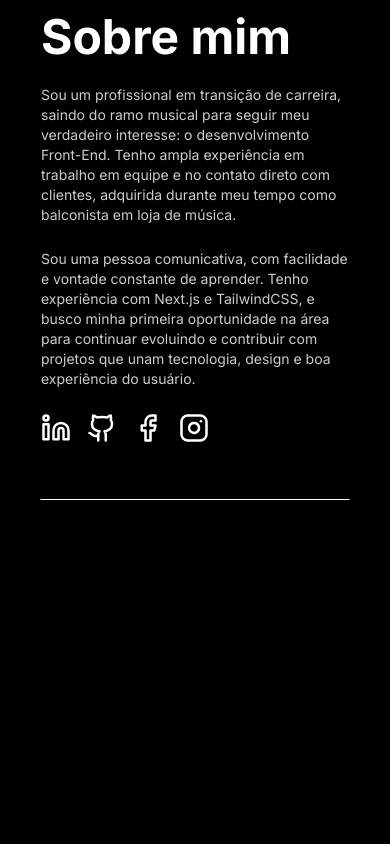
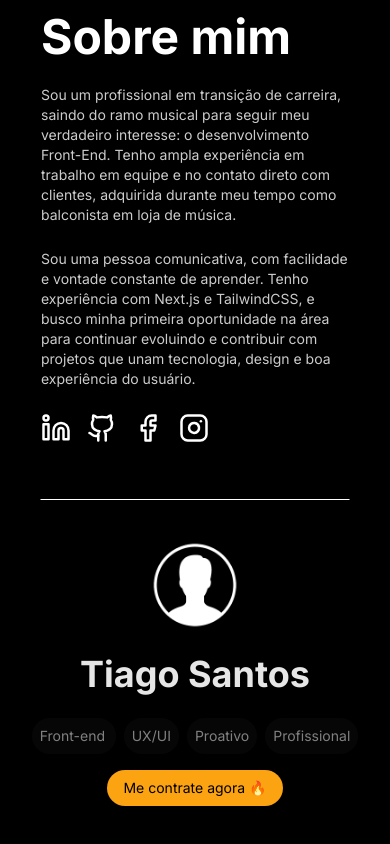
Before and after one commit to Tyago404/Portifolio, a Next.js app: page / in a window 390 px wide. Shown: the part 5800-6644 px from the top of the page. Before the commit the page ends 6340 px from the top, so only its background shows below. Built offline with nearby package versions, Linux system fonts and the light colour scheme.

Commit message:
style(footer):fixing styles
and adding mobile screen styles

```diff
--- a/src/app/page.tsx
+++ b/src/app/page.tsx
@@ -24,8 +24,7 @@ export default function Home() {
         <Skills />
         <MyProjects />
         <About />
-         {/*
-        <Footer /> */}
+        <Footer />
       </MainContainer>
     </>
   );
--- a/src/components/Footer/index.tsx
+++ b/src/components/Footer/index.tsx
@@ -1,10 +1,12 @@
 import Image from "next/image";
 import { Heading } from "../Heading";
 import { Button } from "../Button";
+import clsx from "clsx";
 
 export function Footer() {
+  const commonClasses = "rounded-full p-2 opacity-50 text-sm bg-white/5 "
   return (
-    <footer className="flex flex-col items-center justify-center mt-10">
+    <footer className="flex flex-col items-center justify-center mt-10 ">
       <Image
         src="/images/profile-icon.png"
         alt="profile"
@@ -13,13 +15,13 @@ export function Footer() {
         priority
       />
       <Heading as="h1" text="Tiago Santos" />
-      <ul className="flex gap-6 text-xl">
-        <li className="rounded-full p-4 bg-white/5">Front-end</li>
-        <li className="rounded-full p-4 bg-white/5">UX/UI</li>
-        <li className="rounded-full p-4 bg-white/5">Proativo</li>
-        <li className="rounded-full p-4 bg-white/5"> Profissional</li>
+      <ul className="flex gap-2 text-xl">
+        <li className={clsx(commonClasses, 'min-w-21')}>Front-end</li>
+        <li className={commonClasses}>UX/UI</li>
+        <li className={commonClasses}>Proativo</li>
+        <li className={commonClasses}> Profissional</li>
       </ul>
-      <Button classname="mt-10" text="Me contrate agora 🔥" />
+      <Button classname="mt-4" text="Me contrate agora 🔥" />
     </footer>
   );
 }
```
